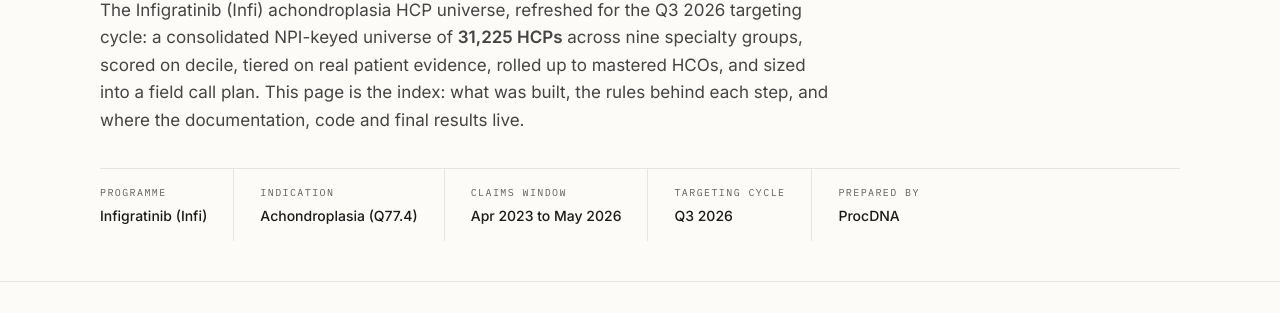
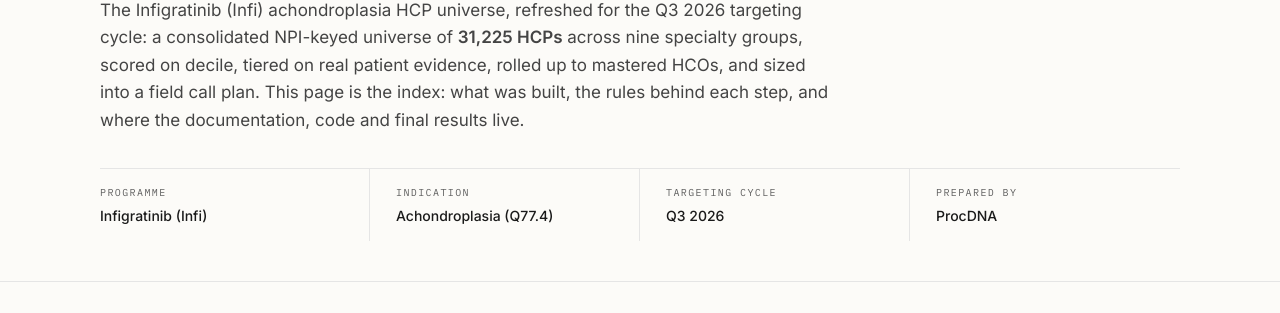
Before and after one commit to Aryan-banafal07/achon-targeting, a plain HTML site: page index.html in a window 1280 px wide. Shown: the part 274-587 px from the top of the page. Drawn offline with Linux system fonts and the light colour scheme.

Commit message:
Drop claims window field; distribute masthead across full width

```diff
--- a/index.html
+++ b/index.html
@@ -207,8 +207,8 @@
 .lede{font-size:17px;color:var(--ink-2);max-width:var(--prose);margin:0 0 8px}
 
 .hero-meta{
-  display:flex;flex-wrap:wrap;margin:34px 0 0;padding:0;
-  border-top:1px solid var(--line);
+  display:grid;grid-template-columns:repeat(auto-fit,minmax(150px,1fr));
+  margin:34px 0 0;padding:0;border-top:1px solid var(--line);
 }
 .hero-meta > div{padding:16px 26px;border-right:1px solid var(--line)}
 .hero-meta > div:first-child{padding-left:0}
@@ -514,7 +514,6 @@
     <dl class="hero-meta">
       <div><dt>Programme</dt><dd>Infigratinib (Infi)</dd></div>
       <div><dt>Indication</dt><dd>Achondroplasia (Q77.4)</dd></div>
-      <div><dt>Claims window</dt><dd>Apr 2023 to May 2026</dd></div>
       <div><dt>Targeting cycle</dt><dd>Q3 2026</dd></div>
       <div><dt>Prepared by</dt><dd>ProcDNA</dd></div>
     </dl>
```
